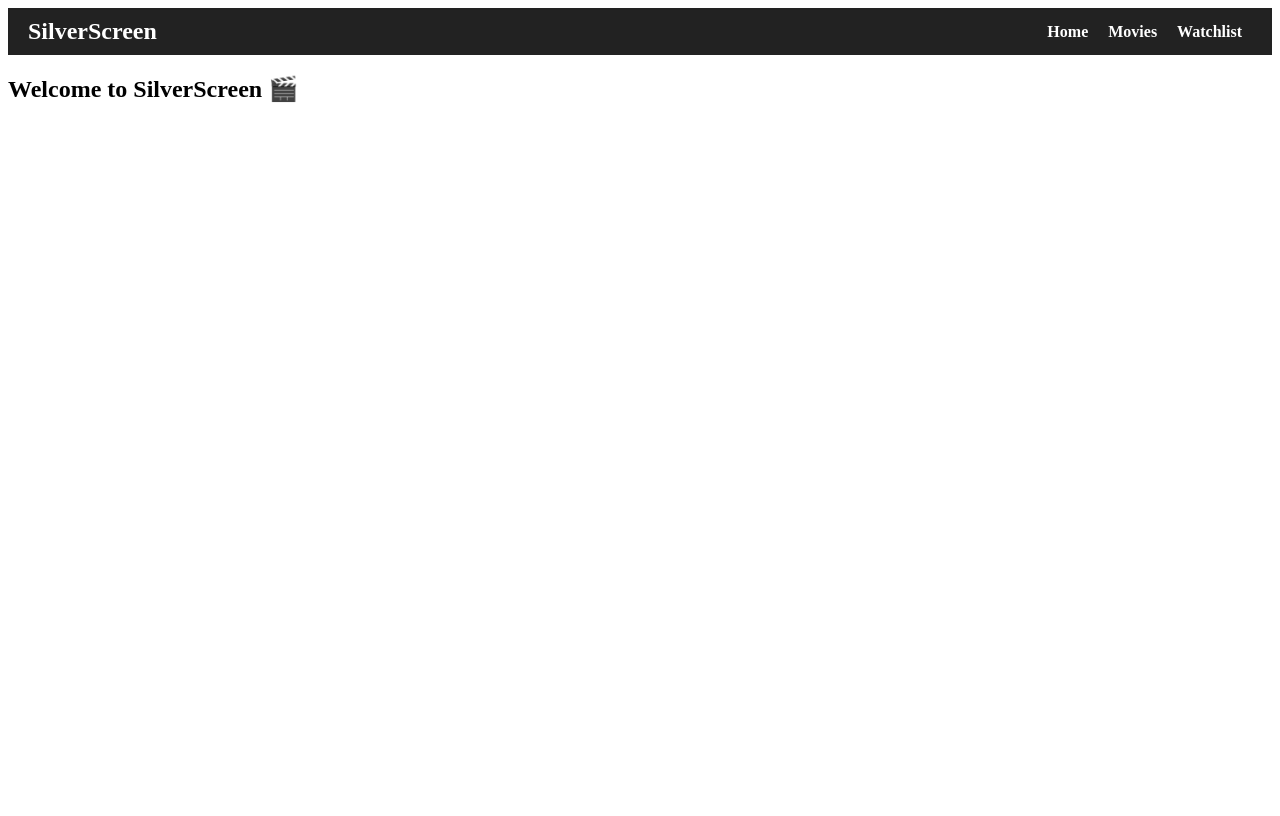
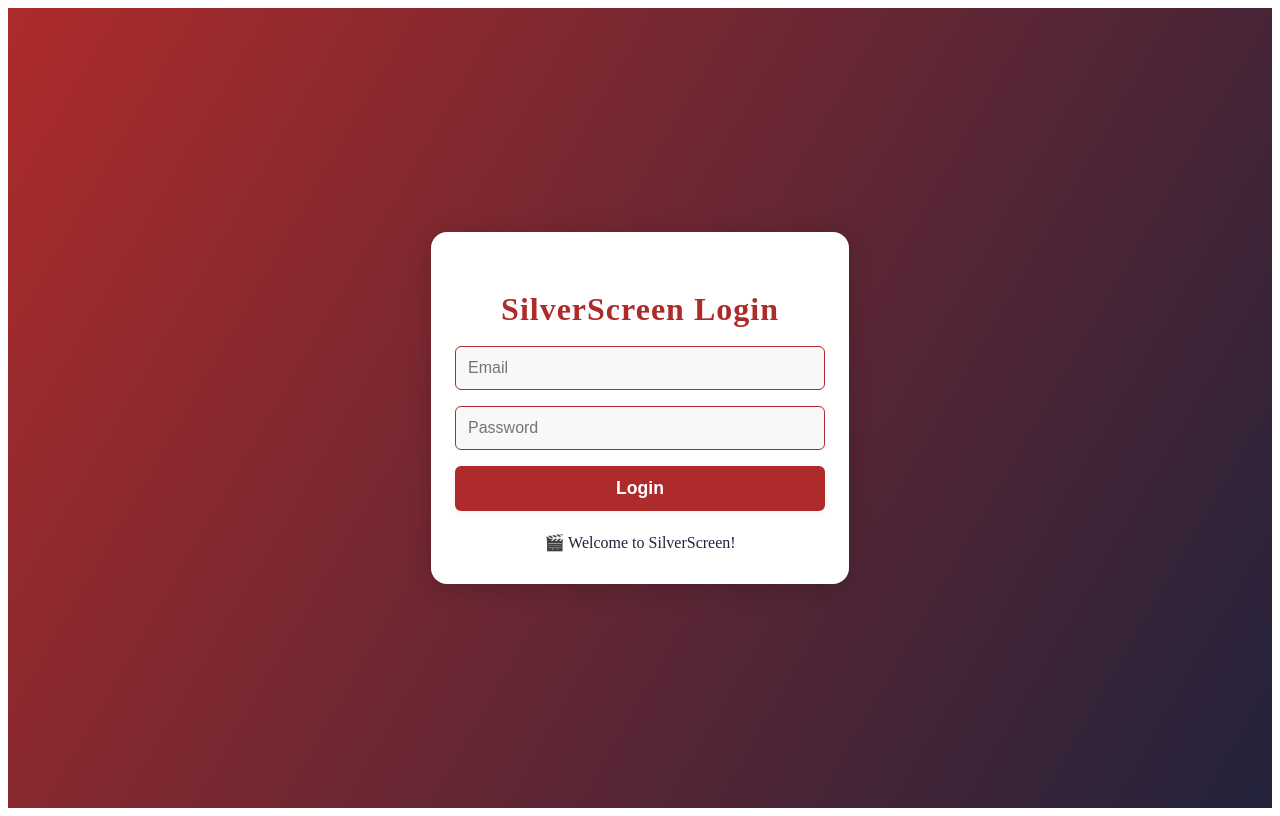
Before and after one commit to scholes572/Silver-Screen, a React (Create React App) app in the folder frontend/: page / in a window 1280 px wide. Built offline with nearby package versions, Linux system fonts and the light colour scheme.

Commit message:
Created files and made changes

```diff
--- a/frontend/src/App.js
+++ b/frontend/src/App.js
@@ -1,17 +1,40 @@
-import React from "react";
+import React, { useState } from "react";
 import { BrowserRouter as Router, Routes, Route } from "react-router-dom";
 import Navbar from "./components/Navbar";
 import MovieList from "./components/MovieList";
 import Watchlist from "./components/Watchlist";
+import LoginPage from "./components/LoginPage";
 
-const Home = () => <h2>Welcome to SilverScreen 🎬</h2>;
+const homeStyles = {
+  margin: "40px auto",
+  maxWidth: "400px",
+  padding: "32px",
+  background: "#fff",
+  borderRadius: "16px",
+  boxShadow: "0 4px 24px rgba(0,0,0,0.12)",
+  textAlign: "center",
+  color: "#ad2b2bff",
+  fontWeight: "bold",
+  fontSize: "1.5rem"
+};
+
+const Home = () => (
+  <div style={homeStyles}>
+    Welcome to SilverScreen 🎬
+  </div>
+);
 
 function App() {
+  const [isLoggedIn, setIsLoggedIn] = useState(false);
+
+  if (!isLoggedIn) {
+    return <LoginPage onLogin={() => setIsLoggedIn(true)} />;
+  }
+
   return (
     <Router>
       <div>
         <Navbar />
-
         <Routes>
           <Route path="/" element={<Home />} />
           <Route path="/movies" element={<MovieList />} />
--- /dev/null
+++ b/frontend/src/components/LoginPage.jsx
@@ -0,0 +1,123 @@
+import React, { useState } from "react";
+
+function LoginPage({ onLogin }) {
+  const [email, setEmail] = useState("");
+  const [password, setPassword] = useState("");
+  const [success, setSuccess] = useState(false);
+
+  const handleSubmit = (e) => {
+    e.preventDefault();
+    setSuccess(true);
+    setTimeout(() => {
+      if (onLogin) {
+        onLogin();
+      }
+    }, 1200);
+  };
+
+  return (
+    <div style={styles.pageBg}>
+      <div style={styles.container}>
+        <h2 style={styles.title}>SilverScreen Login</h2>
+        {success && (
+          <div style={styles.successMsg}>Login successful! Redirecting...</div>
+        )}
+        <form onSubmit={handleSubmit} style={styles.form}>
+          <input
+            type="email"
+            placeholder="Email"
+            value={email}
+            onChange={e => setEmail(e.target.value)}
+            required
+            style={styles.input}
+            disabled={success}
+          />
+          <input
+            type="password"
+            placeholder="Password"
+            value={password}
+            onChange={e => setPassword(e.target.value)}
+            required
+            style={styles.input}
+            disabled={success}
+          />
+          <button type="submit" style={styles.button} disabled={success}>
+            Login
+          </button>
+        </form>
+        <div style={styles.footer}>
+          <span>🎬 Welcome to SilverScreen!</span>
+        </div>
+      </div>
+    </div>
+  );
+}
+
+const styles = {
+  pageBg: {
+    minHeight: "100vh",
+    background: "linear-gradient(120deg, #ad2b2bff 0%, #22223b 100%)",
+    display: "flex",
+    alignItems: "center",
+    justifyContent: "center"
+  },
+  container: {
+    maxWidth: "370px",
+    width: "100%",
+    margin: "auto",
+    padding: "32px 24px",
+    borderRadius: "16px",
+    background: "#fff",
+    boxShadow: "0 4px 24px rgba(0,0,0,0.18)",
+    textAlign: "center",
+    position: "relative"
+  },
+  title: {
+    marginBottom: "18px",
+    color: "#ad2b2bff",
+    fontWeight: "bold",
+    fontSize: "2rem",
+    letterSpacing: "1px"
+  },
+  form: {
+    display: "flex",
+    flexDirection: "column",
+    gap: "16px"
+  },
+  input: {
+    padding: "12px",
+    borderRadius: "6px",
+    border: "1px solid #ad2b2bff",
+    fontSize: "1rem",
+    outline: "none",
+    transition: "border 0.2s",
+    background: "#f8f8f8"
+  },
+  button: {
+    padding: "12px",
+    borderRadius: "6px",
+    border: "none",
+    background: "#ad2b2bff",
+    color: "#fff",
+    fontWeight: "bold",
+    fontSize: "1.1rem",
+    cursor: "pointer",
+    boxShadow: "0 2px 8px rgba(173,43,43,0.08)",
+    transition: "background 0.2s"
+  },
+  successMsg: {
+    color: "#2e7d32",
+    background: "#e8f5e9",
+    padding: "10px",
+    borderRadius: "4px",
+    marginBottom: "12px",
+    fontWeight: "bold"
+  },
+  footer: {
+    marginTop: "22px",
+    color: "#22223b",
+    fontSize: "1rem"
+  }
+};
+
+export default LoginPage;
```
Also changed, not shown: 2 other files (tests, documents, lock files or other folders).
